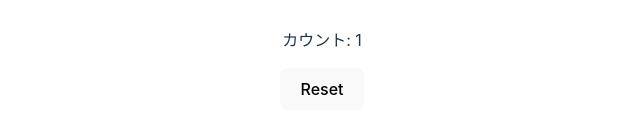
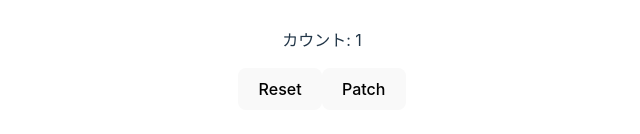
Before and after one commit to Bear29ers/primer-vue, a Vue app in the folder 07_pinia/: page / in a window 1280 px wide. Shown: the part 492-626 px from the top of the page, without its empty margins (318-958 px from the left). Built offline with nearby package versions, Linux system fonts and the light colour scheme.

Commit message:
feat: :sparkles: $patchメソッド

```diff
--- a/07_pinia/src/components/HelloPinia.vue
+++ b/07_pinia/src/components/HelloPinia.vue
@@ -1,6 +1,23 @@
 <script setup>
 import { useStoreCounter } from '../stores/counter';
+
 const counter = useStoreCounter();
+// $patchメソッドでstateの値を更新
+const patch = () => {
+  counter.$patch({
+    count: 100,
+    user: {
+      name: 'Jane Doe',
+    },
+  });
+
+  /*
+  counter.$patch((state) => {
+    state.count = 10;
+    state.user.name = 'Kevin Doe';
+  });
+   */
+};
 </script>
 
 <template>
@@ -8,4 +25,5 @@ const counter = useStoreCounter();
   <p>カウント: {{ counter.count }}</p>
   <!-- $resetメソッドにより初期値にリセット -->
   <button @click="counter.$reset">Reset</button>
+  <button @click="patch">Patch</button>
 </template>
```
